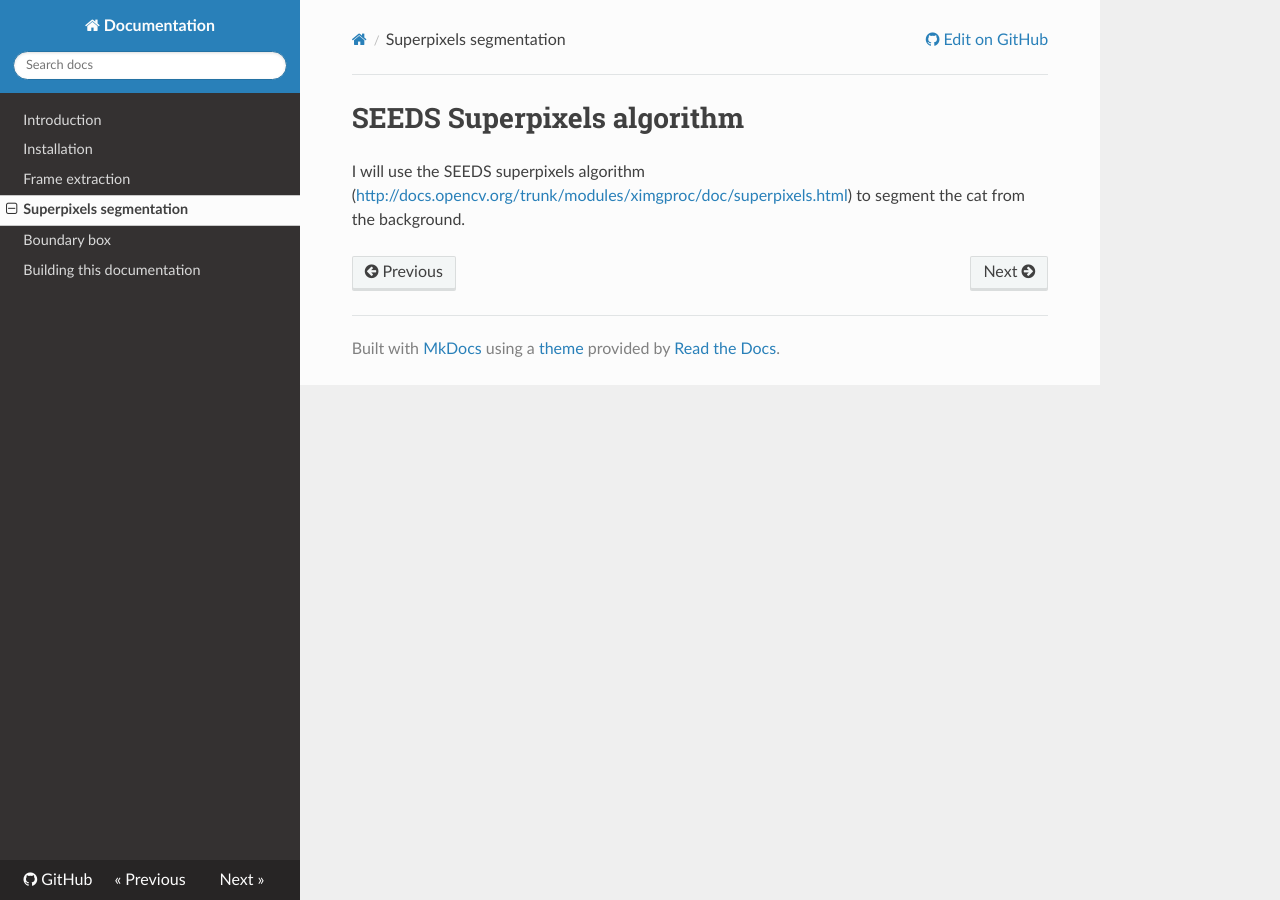
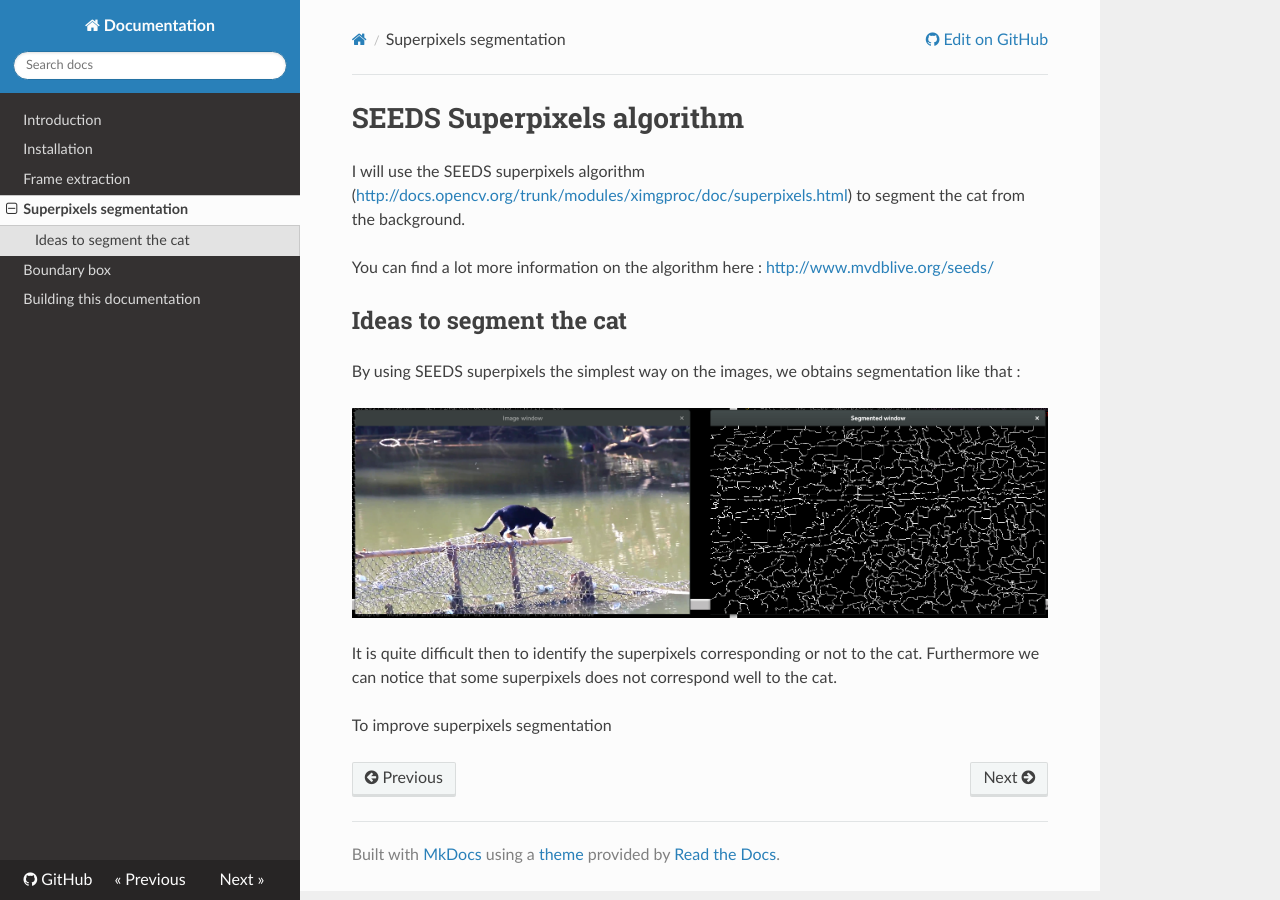
Before and after one commit to mpizenberg-archived/Singapore_interview, an MkDocs documentation site: the page built from documentation/docs/superpixel.md, in a window 1280 px wide. Built offline with MkDocs 1.6.1, drawn with Linux system fonts in a browser that asks for light colours; nearby versions of some CDN libraries; old or Windows-style settings are respelled for this version of MkDocs.

Commit message:
DOC : added pdf of SEEDS algorithms and link the their website

```diff
--- a/documentation/docs/superpixel.md
+++ b/documentation/docs/superpixel.md
@@ -1,3 +1,18 @@
 # SEEDS Superpixels algorithm
 
 I will use the SEEDS superpixels algorithm ([http://docs.opencv.org/trunk/modules/ximgproc/doc/superpixels.html](http://docs.opencv.org/trunk/modules/ximgproc/doc/superpixels.html)) to segment the cat from the background.
+
+You can find a lot more information on the algorithm here :
+[http://www.mvdblive.org/seeds/](http://www.mvdblive.org/seeds/)
+
+## Ideas to segment the cat
+
+By using SEEDS superpixels the simplest way on the images,
+we obtains segmentation like that :
+
+![Screenshot](img/superpixels_basic.png)
+
+It is quite difficult then to identify the superpixels corresponding or not to the cat.
+Furthermore we can notice that some superpixels does not correspond well to the cat.
+
+To improve superpixels segmentation
```
Also changed, not shown: documentation/docs/img/superpixels_basic.png (added), 3 other files.
